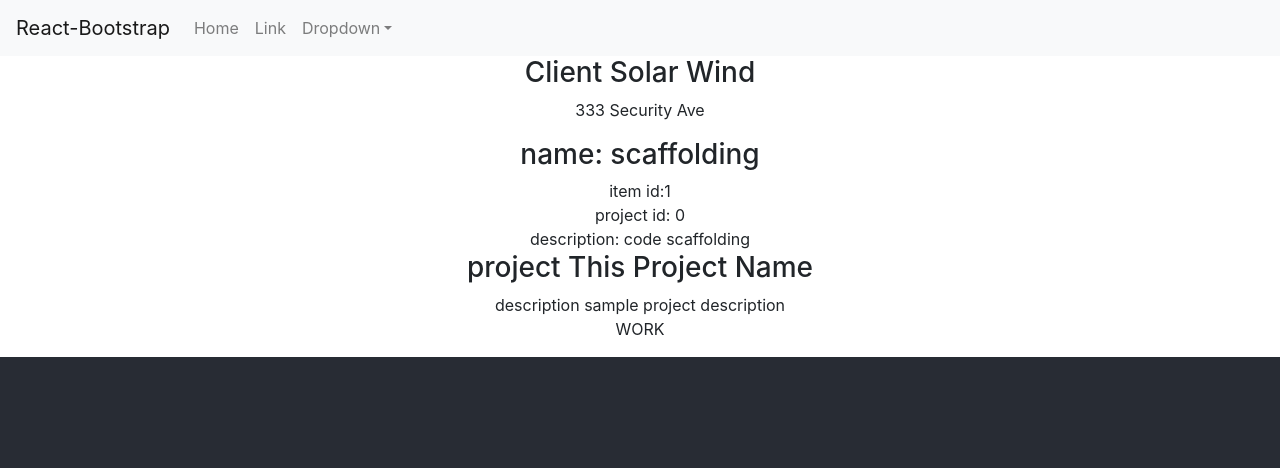
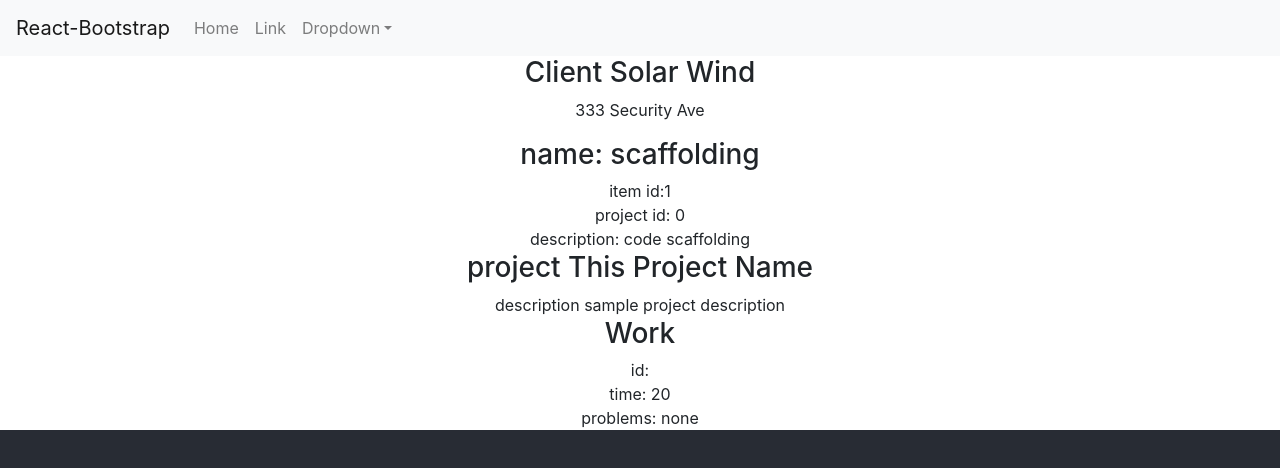
Before and after one commit to timeonator/react-timecard, a React (Create React App) app: page / in a window 1280 px wide. Shown: the top 468 px of the page. Built offline with nearby package versions, Linux system fonts and the light colour scheme.

Commit message:
checkpoint... component props

```diff
--- a/src/components/work.js
+++ b/src/components/work.js
@@ -2,7 +2,14 @@ import React from 'react';
 
 class Work extends React.Component {
     render () {
-        return (<p> WORK </p>);
+        return (
+        <div>
+            <h3>Work</h3>
+            <div>id: {this.props.workID}</div>
+            <div>time: {this.props.time}</div>
+            <div>problems: {this.props.problems}</div>
+
+        </div>);
     }
 }
 export default Work;
--- a/src/index.js
+++ b/src/index.js
@@ -47,7 +47,7 @@ function App() {
             name="This Project Name"
             description ="sample project description"
         />
-        <Work />
+        <Work workId={0} time={20} problems="none"/>
         <header className="App-header">
 
         </header>
```
